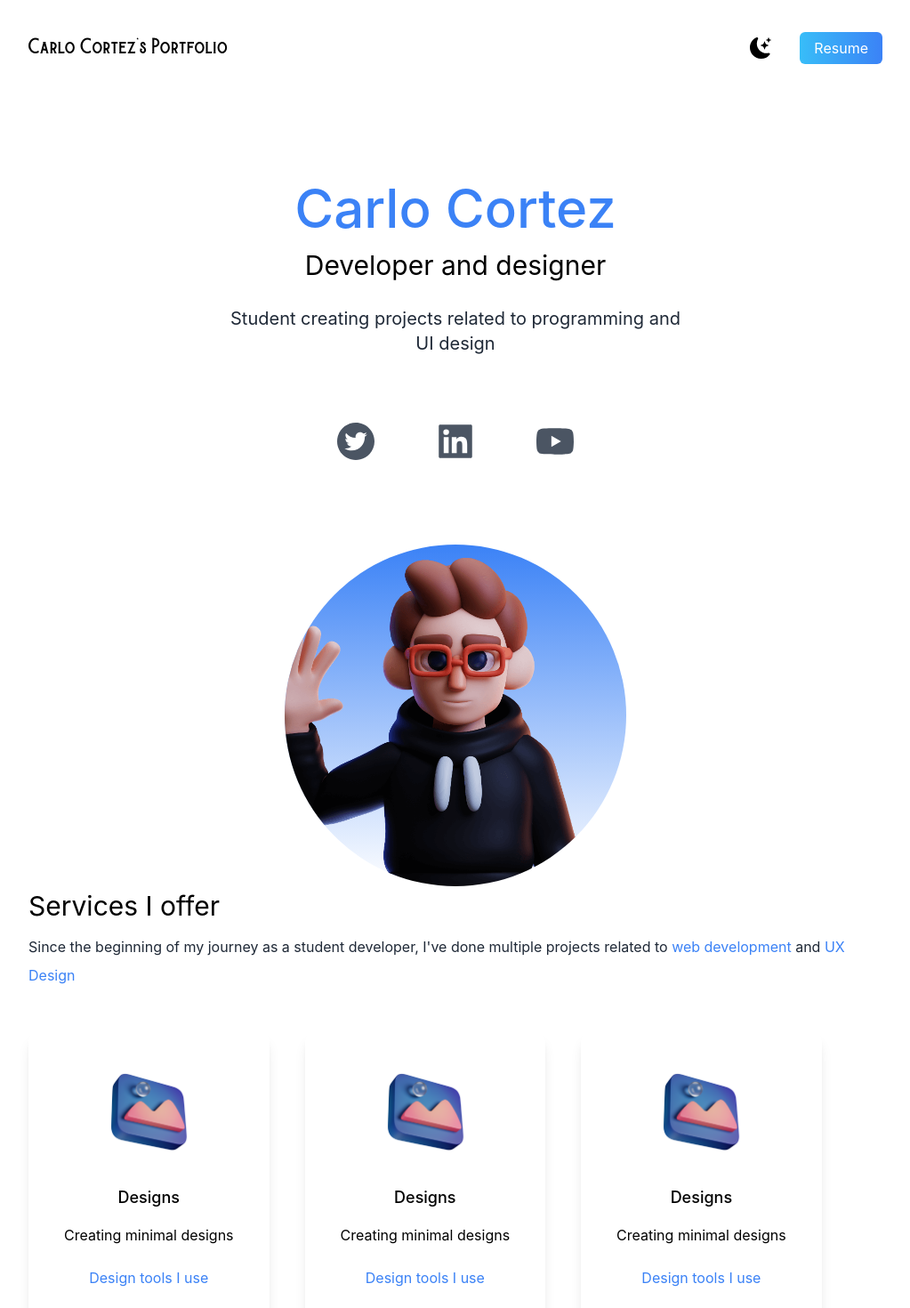
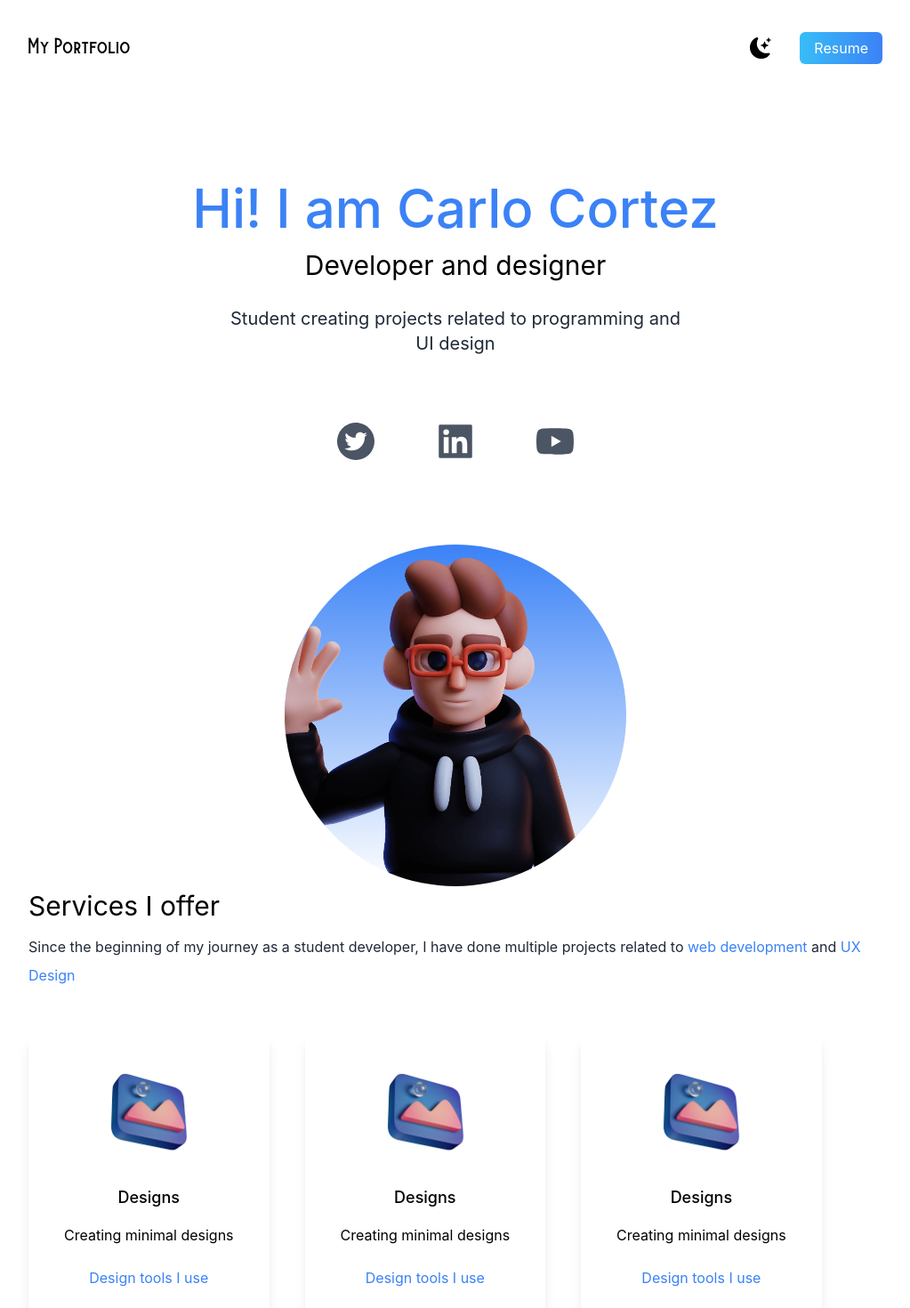
Before and after one commit to Cotrii/carlo-cortez-portfolio, a Next.js app: page / in a window 1280 px wide. Shown: the top 1470 px of the page at 89% size, without its empty margins (128-1151 px from the left). Built offline with nearby package versions, Linux system fonts and the light colour scheme.

Commit message:
removed symbols

```diff
--- a/pages/index.js
+++ b/pages/index.js
@@ -28,7 +28,7 @@ export default function Home() {
       <main className="bg-white px-10 md:px-20 lg:px-40 dark:bg-gray-900">
         <section className="min-h-screen">
           <nav className="py-10 mb-12 flex justify-between ">
-            <h1 className="text-xl font-burtons dark:bg-white">Carlo Cortez's Portfolio</h1>
+            <h1 className="text-xl font-burtons dark:bg-white">My Portfolio</h1>
             <ul className="flex items-center">
               <li>
                 <BsFillMoonStarsFill onClick={() => setDarkMode(!darkMode)}
@@ -40,7 +40,7 @@ export default function Home() {
             </ul>
           </nav>
           <div className='text-center p-10'>
-            <h2 className="text-5xl py-2 text-blue-500 font-medium md:text-6xl"> Carlo Cortez</h2>
+            <h2 className="text-5xl py-2 text-blue-500 font-medium md:text-6xl"> Hi! I am Carlo Cortez</h2>
             <h3 className='text-2xl py-2 md:text-3xl'> Developer and designer</h3>
             <p className='text-md py-5 leading-8 text-gray-800 md:text-xl max-w-lg mx-auto'> Student creating projects related to programming and UI design</p>
           </div>
@@ -58,7 +58,7 @@ export default function Home() {
           <div>
             <h3 className="text-3xl py-1">Services I offer</h3>
             <p className='text-md py-2 leading-8 text-gray-800'>
-              Since the beginning of my journey as a student developer, I've done multiple projects related to
+              Since the beginning of my journey as a student developer, I have done multiple projects related to
               <span className='text-blue-500'> web development</span>  and <span className='text-blue-500'>UX Design</span>
             </p>
           </div>
```
